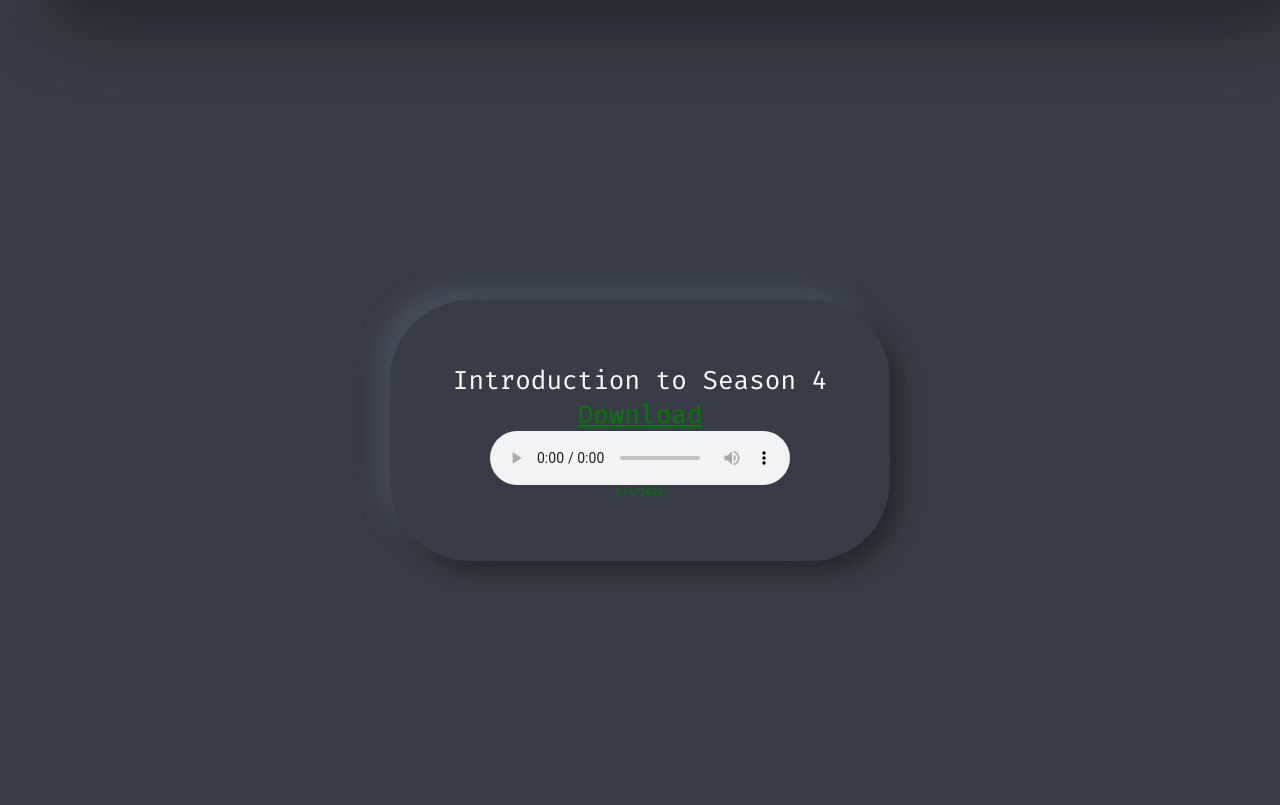
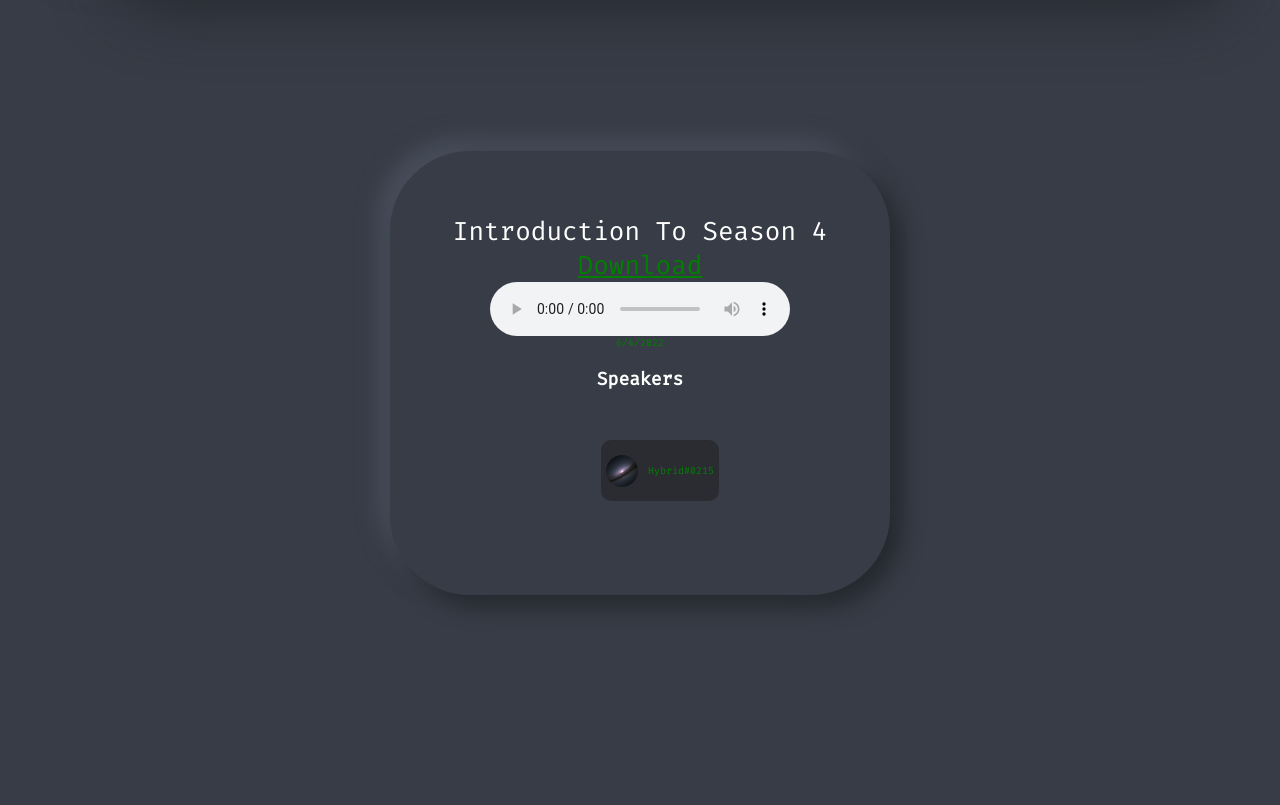
Before and after one commit to RUGMJ/863-podcast-web, a plain HTML site: page index.html in a window 1280 px wide. Shown: the part 189-994 px from the top of the page. After the commit the page ends 970 px from the top, so only its background shows below. Drawn offline with Linux system fonts and the light colour scheme.

Commit message:
made the recordings dynamically load onto the page from a json file

```diff
--- /dev/null
+++ b/data/recordings.json
@@ -0,0 +1,16 @@
+[
+	{
+		"title": "Introduction To Season 4",
+		"audio": {
+			"path": "863-podcast-April6th.mp3",
+			"audioType": "audio/mpeg"
+		},
+		"speakers": [
+			{
+				"name": "Hybrid#0215",
+				"avatar": "1-Hybrid_0215.png"
+			}
+		],
+		"timestamp": "6/4/2022"
+	}
+]
--- a/index.html
+++ b/index.html
@@ -6,29 +6,11 @@
 		<meta name="viewport" content="width=device-width, initial-scale=1.0" />
 		<title>863 Podcast Recordings</title>
 		<link rel="stylesheet" href="style.css" />
+		<script src="script.js" defer></script>
 	</head>
 	<body>
 		<p class="selfpromo">Website made by RUGMJ#2832</p>
 		<h1>Private Project 863 Podcast Archive</h1>
-		<main>
-			<div class="recording">
-				<span>Introduction to Season 4</span>
-				<a href="./audio/863-podcast-April6th.mp3" download>Download</a>
-				<audio
-					controls
-					src="./audio/863-podcast-April6th.mp3"
-					type="audio/mpeg"
-				></audio>
-				<span class="timestamp">6/4/2022</span>
-
-				<!-- <h3>Speakers</h3>
-
-				<div class="speakers">
-					<div class="speaker">
-						<img src="./avatars/1-Hybrid_0215.png" alt="Hybrid's Avatar" />
-						<span>Hybrid#0215</span>
-					</div> -->
-			</div>
-		</main>
+		<main id="main"></main>
 	</body>
 </html>
--- /dev/null
+++ b/script.js
@@ -0,0 +1,68 @@
+// Dynamicaly download data needed
+
+async function LoadRecordings() {
+	const recordingsList = await fetch('../data/recordings.json');
+	return await recordingsList.json();
+}
+
+const main = document.getElementById('main');
+
+async function Script() {
+	const recordings = await LoadRecordings();
+
+	recordings.forEach(recording => {
+		const recordingDom = document.createElement('dir');
+		recordingDom.classList = ['recording'];
+
+		const title = document.createElement('span');
+		title.textContent = recording.title;
+		recordingDom.appendChild(title);
+
+		const downloadLink = document.createElement('a');
+		downloadLink.href = `audio/${recording.audio.path}`;
+		downloadLink.download = true;
+		downloadLink.innerText = 'Download';
+		recordingDom.appendChild(downloadLink);
+
+		const audioPlayer = document.createElement('audio');
+		audioPlayer.controls = true;
+		audioPlayer.src = `audio/${recording.audio.path}`;
+		recordingDom.appendChild(audioPlayer);
+
+		const timestamp = document.createElement('span');
+		timestamp.classList = ['timestamp'];
+		timestamp.textContent = recording.timestamp;
+		recordingDom.appendChild(timestamp);
+
+		if (recording.speakers.length > 0) {
+			const speakersTitle = document.createElement('h3');
+			speakersTitle.textContent = 'Speakers';
+			recordingDom.appendChild(speakersTitle);
+
+			const speakersList = document.createElement('dir');
+			speakersList.classList = ['speakers'];
+
+			recording.speakers.forEach(speaker => {
+				const speakerDom = document.createElement('dir');
+				speakerDom.classList = ['speaker'];
+				const speakerAvatar = document.createElement('img');
+				speakerAvatar.src = `avatars/${speaker.avatar}`;
+				speakerAvatar.alt = `${speaker.name}'s Avatar`;
+				speakerDom.appendChild(speakerAvatar);
+
+				const speakerName = document.createElement('span');
+				speakerName.innerText = speaker.name;
+
+				speakerDom.appendChild(speakerName);
+
+				speakersList.appendChild(speakerDom);
+			});
+
+			recordingDom.appendChild(speakersList);
+		}
+
+		main.appendChild(recordingDom);
+	});
+}
+
+Script();
--- a/style.scss
+++ b/style.scss
@@ -58,6 +58,8 @@ h1 {
         -32px -32px 64px #4a505e;
     border-radius: 50px;
     padding: 2.5%;
+    width: fit-content;
+    margin: auto;
 }
 
 h3 {
@@ -81,6 +83,7 @@ h3 {
 .speaker>span {
     font-size: x-small;
     color: green;
+    text-align: center;
 }
 
 .speaker {
@@ -105,6 +108,16 @@ h3 {
     flex-direction: row;
     justify-content: center;
     flex-wrap: wrap;
+    align-self: center;
+}
+
+.cursor {
+    animation: cursor 2s infinite;
+    color: rgb(0, 170, 0);
+    display: inline-block;
+    width: 10px;
+    margin-left: 5px;
+    border-radius: 1px;
 }
 
 .timestamp {
```
Also changed, not shown: style.css.
